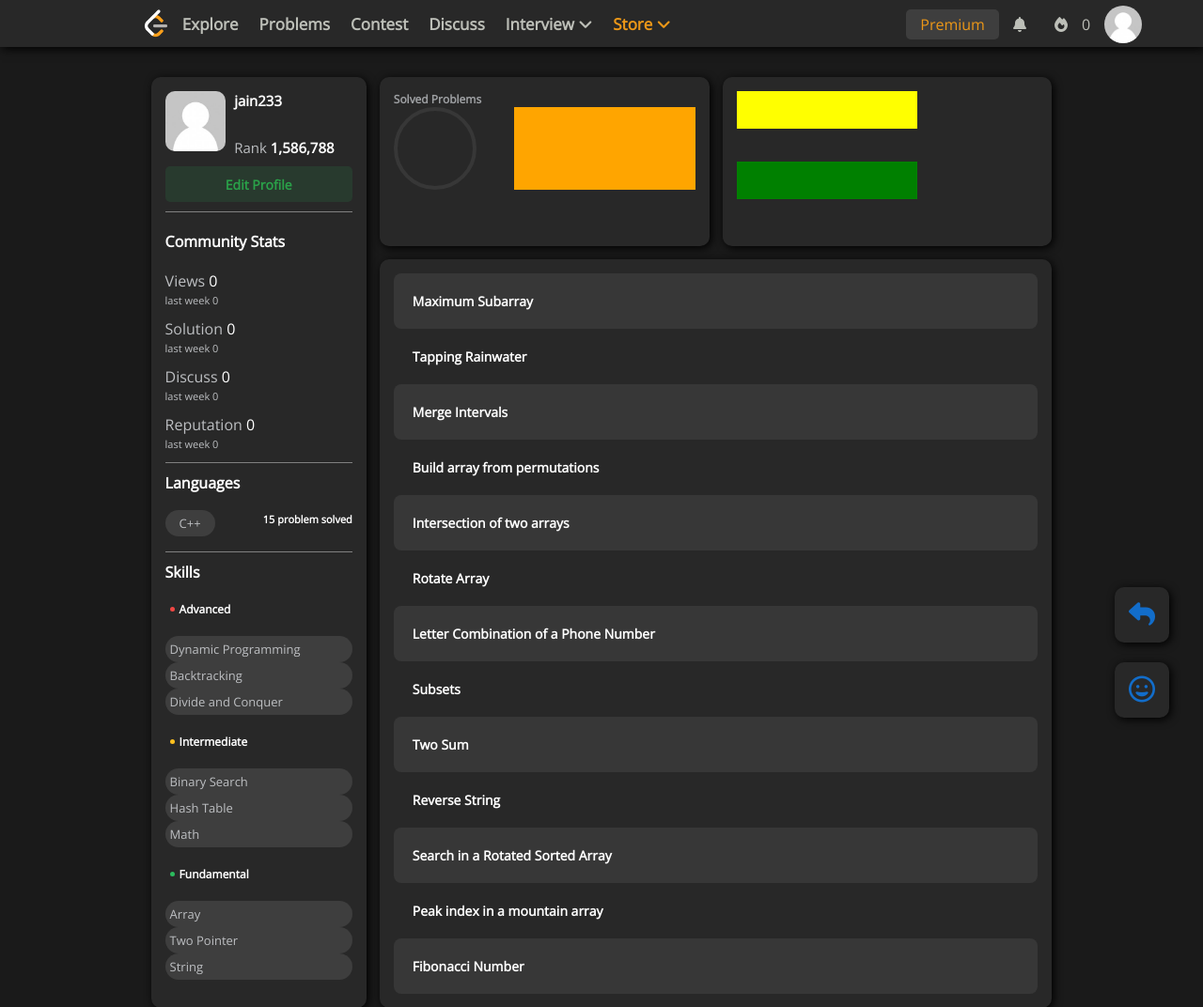
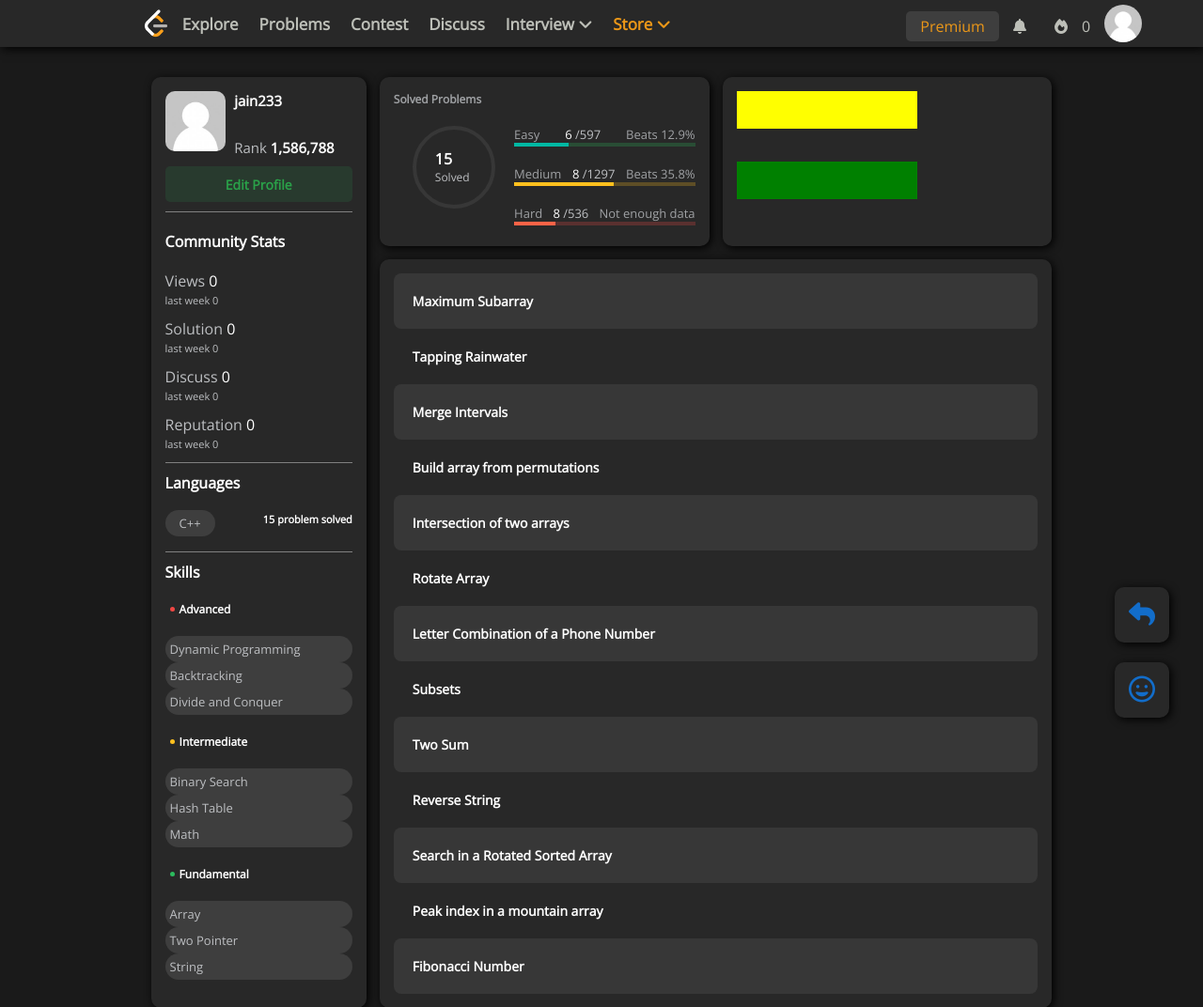
Before and after one commit to samjain233/ecellproject, a website: page frontend/dashboard.html in a window 1280 px wide. Shown: the top 1072 px of the page at 94% size. Drawn offline with nearby package versions, Linux system fonts and the light colour scheme.

Commit message:
animated progress bar completed

```diff
--- a/frontend/css/right.css
+++ b/frontend/css/right.css
@@ -1,7 +1,6 @@
-.right{
+.right {}
 
-}
-.right .solved-questions{
+.right .solved-questions {
     background-color: #282828;
     border-radius: 10px;
     padding: 15px 15px;
@@ -9,29 +8,30 @@
     box-shadow: 2px 2px 10px black;
 }
 
-.right .solved-questions .questions ul{
+.right .solved-questions .questions ul {
     list-style-type: none;
 }
 
-.right .solved-questions .questions ul li{
+.right .solved-questions .questions ul li {
     padding: 20px;
     font-size: 14px;
     border-radius: 8px;
     cursor: pointer;
 }
 
-.right .solved-questions .questions ul li:nth-child(odd){
+.right .solved-questions .questions ul li:nth-child(odd) {
     background-color: #373737;
 }
 
 
 /* first row */
-.first-row{
+.first-row {
     display: grid;
     grid-template-columns: 1fr 1fr;
 }
+
 /* user stats  */
-.first-row .user-stats{
+.first-row .user-stats {
     background-color: #282828;
     border-radius: 10px;
     padding: 15px 15px;
@@ -41,31 +41,66 @@
     box-shadow: 2px 2px 10px black;
 }
 
-.first-row .user-stats .container{
+.first-row .user-stats .container {
     display: grid;
     grid-template-columns: 2fr 3fr;
 }
 
-.first-row .user-stats .container .circularbar{
+.first-row .user-stats .container .circularbar {
     /* background-color: yellow;
     height: 10em; */
 }
 
-.circularbar .outer-circle{
+.circularbar .outer-circle {
     background-color: #282828;
     border: 4px solid #373737;
     height: 5em;
     width: 5em;
     border-radius: 50%;
+    margin-top: 20px;
+    margin-left: 20px;
 }
 
-.first-row .user-stats .container .progressbar{
-    background-color: orange;
-    /* height: 10em; */
+.circularbar .outer-circle p {
+    position: relative;
+    top: 25%;
+    left: 25%;
+    margin: auto;
 }
 
+.first-row .user-stats .container .progressbar {}
 
-.first-row .badges{
+.progressbar .bardata {
+    display: flex;
+    justify-content: space-between;
+    font-size: 13px;
+}
+
+.progressbar .bar {
+    width: 100%;
+    height: 4px;
+    /* background-color: #ddd; */
+}
+
+.progressbar #bar1 {
+    margin: 20px 0px;
+}
+
+.progressbar #bar2 {
+    margin: 20px 0px;
+}
+
+.progressbar #bar3 {
+    margin: 20px 0px;
+}
+
+.progressbar .progress{
+    /* width: 50%; */
+    height: 4px;
+
+}
+
+.first-row .badges {
     background-color: #282828;
     border-radius: 10px;
     padding: 15px 15px;
@@ -74,26 +109,26 @@
     box-shadow: 2px 2px 10px black;
     display: grid;
     grid-template-areas:
-    'top top top image image'
-    'bottom bottom bottom image image';
+        'top top top image image'
+        'bottom bottom bottom image image';
 }
 
-.first-row .badges .top{
-    height : 40px;
+.first-row .badges .top {
+    height: 40px;
     background-color: yellow;
     grid-area: top;
 }
 
-.first-row .badges .bottom{
+.first-row .badges .bottom {
     height: 40px;
     background-color: green;
     grid-area: bottom;
 }
 
-.first-row .badges .image{
+.first-row .badges .image {
     grid-area: image;
 }
 
-.first-row .badges .image img{
+.first-row .badges .image img {
     height: 30px;
 }
--- a/frontend/dashboard.html
+++ b/frontend/dashboard.html
@@ -5,6 +5,7 @@
     <meta charset="UTF-8">
     <meta http-equiv="X-UA-Compatible" content="IE=edge">
     <meta name="viewport" content="width=device-width, initial-scale=1.0">
+    <link rel="icon" type="image/x-icon" href="/images/favicon.ico">
     <link rel="preconnect" href="https://fonts.googleapis.com">
     <link rel="preconnect" href="https://fonts.gstatic.com" crossorigin>
     <link href="https://fonts.googleapis.com/css2?family=Open+Sans:wght@300&display=swap" rel="stylesheet">
@@ -27,16 +28,17 @@
             <ul class="nav bold-700">
                 <li><a href="#">Explore</a></li>
                 <li><a href="#">Problems</a></li>
-                <li><a href="#">Contest</a></li>
+                <li><a href="contest.html">Contest</a></li>
                 <li><a href="#">Discuss</a></li>
                 <li><a href="#">Interview <i class="fa-solid fa-angle-down"></i></a></li>
                 <li><a href="#" style="color: #EB9718;">Store <i class="fa-solid fa-angle-down"></i></a></li>
             </ul>
             <div class="right-nav">
                 <p class="padding-10" style="color: #EB9718; background-color: #3E3E3E;">Premium</p>
-                <i class="fa-solid fa-bell padding-10" ></i>
+                <i class="fa-solid fa-bell padding-10"></i>
                 <p><i class="fa-solid fa-fire padding-10"></i>0</p>
-                <img class="padding-10" src="images/default_avatar.jpg" alt="">
+                <a href="https://www.linkedin.com/in/sambhav-jain-6519b8237/"><img class="padding-10"
+                        src="images/default_avatar.jpg" alt=""></a>
             </div>
         </nav>
     </div>
@@ -54,7 +56,8 @@
                 <div class="first-section">
 
                     <div class="avtar">
-                        <img src="images/default_avatar.jpg" alt="user_name">
+                        <a href="https://www.linkedin.com/in/sambhav-jain-6519b8237/"><img
+                                src="images/default_avatar.jpg" alt="user_name"></a>
                     </div>
 
                     <div class="data">
@@ -162,12 +165,42 @@
                         <p class="bold-700" id="solved-problem" style="font-size: 12px;">Solved Problems</p>
                         <div class="container">
                             <div class="circularbar">
-                                <div class="outer-circle">
-
+                                <div class="outer-circle" id="hover">
+                                    <p class="color1 bold" id="jsSolvedProblem">15 </p>
+                                    <p class="color2" style="font-size: 12px;">Solved</p>
                                 </div>
                             </div>
                             <div class="progressbar">
-
+                                <div id="bar1">
+                                    <div class="bardata">
+                                        <p>Easy</p>
+                                        <p class="color1">6 <span class="color2">/597</span></p>
+                                        <p>Beats 12.9%</p>
+                                    </div>
+                                    <div class="bar" style="background-color: #294D35;">
+                                        <div class="progress" style="background-color: #00B8A3; width: 30%;"></div>
+                                    </div>
+                                </div>
+                                <div id="bar2">
+                                    <div class="bardata">
+                                        <p>Medium</p>
+                                        <p class="color1">8 <span class="color2">/1297</span></p>
+                                        <p>Beats 35.8%</p>
+                                    </div>
+                                    <div class="bar" style="background-color: #5E4E26;">
+                                        <div class="progress" style="background-color: #FFC01E; width: 55%;"></div>
+                                    </div>
+                                </div>
+                                <div id="bar3">
+                                    <div class="bardata">
+                                        <p>Hard</p>
+                                        <p class="color1">8 <span class="color2">/536</span></p>
+                                        <p>Not enough data</p>
+                                    </div>
+                                    <div class="bar" style="background-color: #5A302F;">
+                                        <div class="progress" style="background-color: tomato; width: 23%;"></div>
+                                    </div>
+                                </div>
                             </div>
                         </div>
                     </div>
@@ -255,6 +288,9 @@
     <div class="icon sticky-button">
         <i class='far fa-grin' style='font-size:28px;color:#126DCA'></i>
     </div>
+
+    <script src="js/solvedProblems.js"></script>
+    <script src="js/progressbar.js"></script>
 </body>
 
 </html>
--- /dev/null
+++ b/frontend/js/progressbar.js
@@ -0,0 +1,30 @@
+let v = document.querySelectorAll(".progress");
+let width = [];
+for (let i = 0; i < v.length; i++) {
+    width.push(Number((v[i].style.width).slice(0, 2)));
+}
+
+
+
+var len = 0;
+let timeinterval = setInterval(increaseLength, 30);
+
+
+function increaseLength() {
+    if(len==width[1])
+    {
+        clearInterval(timeinterval);
+    }
+    if(len<=width[0])
+    {
+        v[0].style.width = len + "%";
+    }
+    if(len<=width[2])
+    {
+        v[2].style.width = len + "%";
+    }
+
+
+    v[1].style.width = len + "%";
+    len++;
+}
--- /dev/null
+++ b/frontend/js/solvedProblems.js
@@ -0,0 +1,11 @@
+//javascript to change the data inside the solved Problems
+document.getElementById("hover").addEventListener("mouseover", mouseOver);
+document.getElementById("hover").addEventListener("mouseout", mouseOut);
+
+function mouseOver() {
+    document.getElementById("jsSolvedProblem").innerHTML="0.6%";
+}
+
+function mouseOut() {
+    document.getElementById("jsSolvedProblem").innerHTML="15";
+}
```
Also changed, not shown: frontend/images/favicon.ico (added).
